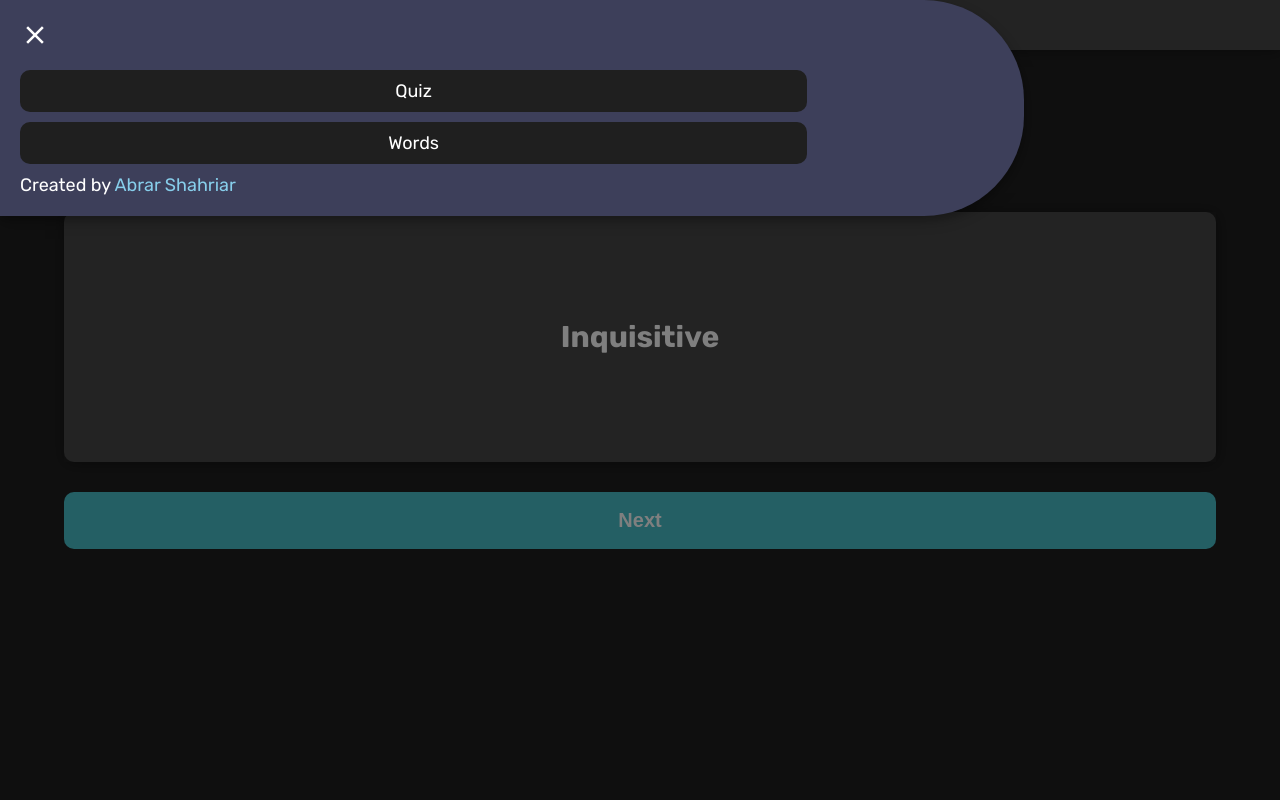
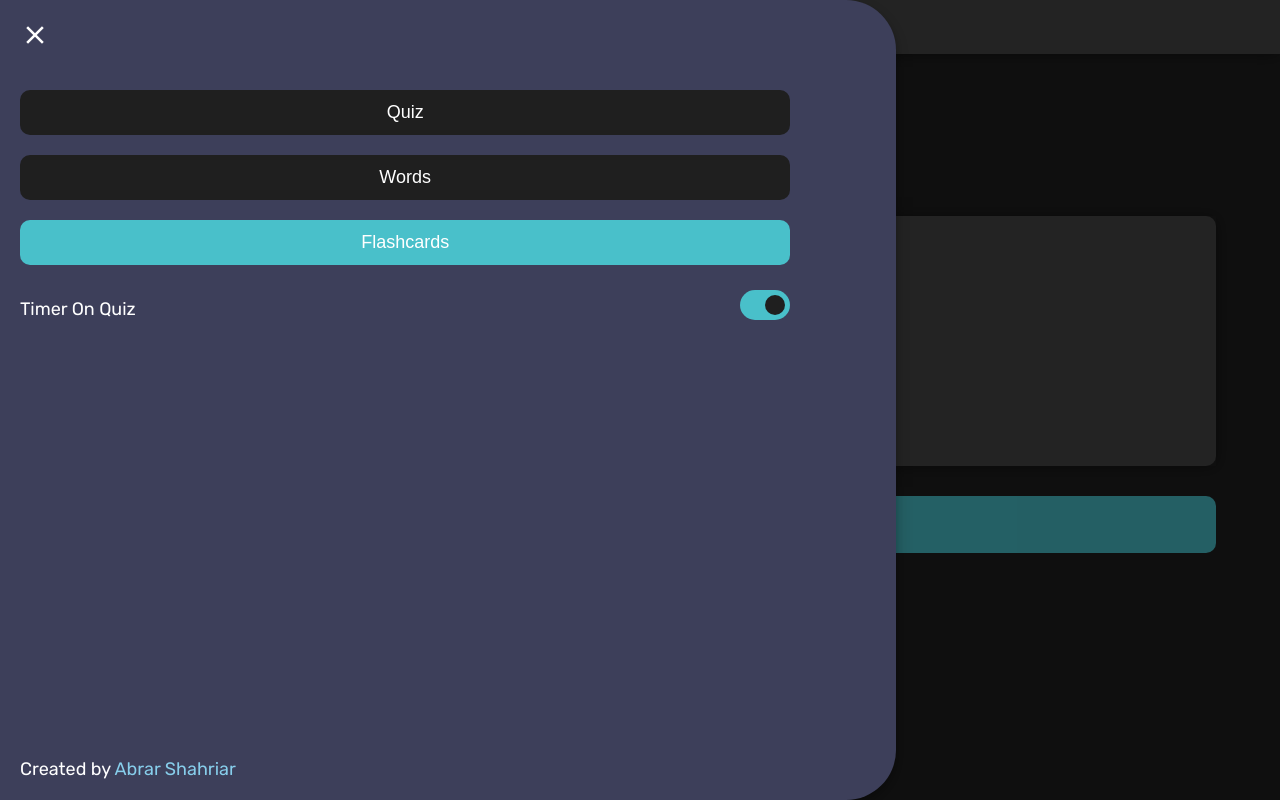
Before and after one commit to AbrarShahriar/English-QED-Syn-Ant, a plain HTML site: page flashcards.html in a window 1280 px wide. Both pictures are taken after a click on the element "dehaze". Drawn offline with Linux system fonts and the light colour scheme.

Commit message:
tweaked ui, added settings, added timer

```diff
--- a/flashcards.html
+++ b/flashcards.html
@@ -55,16 +55,6 @@
       <div class="nav-close">
         <i class="material-icons">close</i>
       </div>
-
-      <div class="nav_option">
-        <a href="index.html">Quiz</a>
-      </div>
-      <div class="nav_option">
-        <a href="words.html?page=1">Words</a>
-      </div>
-
-      <span>Created by <a href="https://abrarshahriar.github.io/">Abrar Shahriar</a></span>
-
     </nav>
   </div>
   <script type="module" src="scripts/flashcards.js"></script>
--- /dev/null
+++ b/scripts/NavBar.js
@@ -0,0 +1,75 @@
+import { select, createEl } from "./util.js"
+import SettingsComp from "./SettingsComp.js"
+
+const links = [
+  {
+    label: "quiz",
+    link: "/index.html",
+    withoutQuery: "/index.html"
+  },
+  {
+    label: "words",
+    link: "/words.html?page=1",
+    withoutQuery: "/words.html"
+  },
+  {
+    label: "flashcards",
+    link: "/flashcards.html",
+    withoutQuery: "/flashcards.html"
+  }
+]
+
+const settingsOptions = [
+  {
+    label: "Timer On Quiz",
+    type: "toggle",
+    defaultValue: true,
+    key: "toq"
+  }
+]
+
+const url = new URL(window.location.href)
+
+
+export default function NavBar(navOptions = links) {
+
+  // Navigation options
+
+  const nav = select('nav')
+
+  navOptions.forEach(option => {
+
+    let btn = createEl("button")
+    btn.classList.add("nav_option")
+    btn.innerText = option.label
+
+    if(url.pathname == option.withoutQuery) {
+      btn.classList.add("selected")
+      btn.disabled = true
+    }
+
+    btn.addEventListener("click", () => {
+      window.location.href = `${url.origin}${option.link}`
+    })
+
+    nav.append(btn)
+  })
+
+  // Settings
+
+  settingsOptions.forEach(setting => {
+    nav.append(SettingsComp({ defaultValue: setting.defaultValue, type: setting.type, label: setting.label  , key: setting.key}))
+  })
+
+  // Created By
+
+  const createdBy = createEl("span")
+  const createdByLink = createEl("a")
+  createdByLink.innerText = "Abrar Shahriar"
+  createdByLink.href = "https://abrarshahriar.github.io/"
+
+  createdBy.innerText = "Created by "
+  createdBy.append(createdByLink)
+
+  nav.append(createdBy)
+}
--- /dev/null
+++ b/scripts/SettingsComp.js
@@ -0,0 +1,56 @@
+import { createEl, Settings } from "./util.js"
+
+export default function SettingsComp({ type, defaultValue = false, label = "", key = "" }) {
+
+  const div = createEl("div")
+  div.classList.add("settings_option")
+
+  const span = createEl("span")
+  span.innerText = label
+
+  switch (type) {
+    case 'toggle':
+      const toggle = createEl("div")
+      toggle.classList.add("toggle")
+
+      const circle = createEl("div")
+      circle.classList.add("circle")
+
+      let isToggled = Settings.getSetting(key) == null ? defaultValue : Settings.getSetting(key)
+
+
+      if(isToggled) {
+        circle.style.transform = "translateX(calc(100%)) translateY(-50%)"
+        circle.classList.add("isToggled")
+        toggle.classList.add("isToggled")
+      }
+
+      toggle.addEventListener("click", () => {
+
+        circle.classList.toggle("isToggled")
+        toggle.classList.toggle("isToggled")
+
+        if(isToggled) {
+          circle.style.transform = "translateX(0%) translateY(-50%)"
+          isToggled = false
+        } else {
+          circle.style.transform = "translateX(calc(100%)) translateY(-50%)"
+          isToggled = true
+        }
+
+        Settings.setSetting(key, isToggled)
+
+      })
+
+      toggle.append(circle)
+
+      div.append(span)
+      div.append(toggle)
+      break;
+
+    default:
+      return
+  }
+
+  return div
+}
--- a/scripts/common.js
+++ b/scripts/common.js
@@ -1,5 +1,5 @@
 import { select } from "./util.js"
-
+import NavBar from "./NavBar.js"
 /*
  * Navigation Bar
  */
@@ -7,7 +7,6 @@ const backdrop = select(".backdrop")
 const nav = select("nav")
 const navOpen = select(".nav-open")
 const navClose = select(".nav-close")
-
 
 window.onclick = event => {
   if (event.target == backdrop) {
@@ -24,5 +23,7 @@ navOpen.addEventListener("click", e => {
 navClose.addEventListener("click", e => {
   e.preventDefault()
   backdrop.style.display = "none";
+})
 
-})
+// Nav Options
+NavBar()
--- a/scripts/util.js
+++ b/scripts/util.js
@@ -74,3 +74,32 @@ export const increaseGotRight = () => {
 export const calculateAccuracy = (questionCount) => {
     select(".accuracy").innerText = `${Math.round((getGotRight()/questionCount) * 100)}%`
 }
+export const handleLoader = action => {
+  switch (action) {
+    case 'show':
+      select(".loader_container").style.display = "block"
+      break;
+
+    case 'hide':
+      select(".loader_container").style.display = "none"
+      break
+
+    default:
+      return
+  }
+}
+export const Settings = {
+  setSetting: (key, value) => {
+    localStorage.setItem(key, value)
+  },
+  getSetting: (key) => {
+    let val = localStorage.getItem(key)
+    if(val == "true") {
+      return true
+    } else if (val == "false") {
+      return false
+    }
+    return val
+  },
+  resetSetting: () => localStorage.clear()
+}
--- a/styles/common.css
+++ b/styles/common.css
@@ -15,6 +15,8 @@
   --light-blue: skyblue;
   --dark-blue: #49C0CA;
   --nav-blue: #3D3F5A;
+  --loader-1: skyblue;
+  --loader-2: blue;
 }
 
 *, *::before, *::after {
@@ -42,7 +44,7 @@ header {
   color: var(--white);
   background: var(--dark-gray);
   font-size: 16px;
-  padding: 10px 20px;
+  padding: 12px 20px;
   place-items: center;
 
   box-shadow: 1px 1px 15px -2px rgba(0, 0, 0, 0.5);
@@ -64,11 +66,15 @@ header {
 
 nav {
   position: relative;
-  width: 80%;
+  width: 70%;
+  height: 100vh;
   padding: 20px;
-  border-top-right-radius: 100px;
-  border-bottom-right-radius: 100px;
+  border-top-right-radius: 50px;
+  border-bottom-right-radius: 50px;
   font-size: 18px;
+  display: flex;
+  flex-direction: column;
+  gap: 20px;
 
   background: var(--nav-blue);
   box-shadow: 0 4px 8px 0 rgba(0,0,0,0.2),0 6px 20px 0 rgba(0,0,0,0.19);
@@ -91,22 +97,68 @@ nav {
 
 .nav_option {
   background: var(--black);
-  padding: 10px 20px;
-  width: 80%;
+  color: var(--white);
+
+  padding: 12px 20px;
+  width: 90%;
+  font-size: 18px;
+  font-weight: 400;
+
+  border: none;
   border-radius: 10px;
+
   text-align: center;
-  margin: 10px 0px;
+  text-transform: capitalize;
 }
 
-.nav_option a {
-  text-decoration: none;
-  color: var(--white);
+.nav_option.selected {
+  background: var(--dark-blue);
+}
+
+nav span {
+  margin-top: auto;
 }
 
 nav span a {
   text-decoration: none;
   color: var(--light-blue);
 }
+
+nav .settings_option {
+  width: 90%;
+  padding: 5px 0;
+  display: flex;
+  align-items: center;
+  justify-content: space-between;
+}
+
+nav .settings_option .toggle {
+  width: 50px;
+  height: 30px;
+  position: relative;
+  background: var(--black);
+  border-radius: 20px;
+  transition: all 200ms ease;
+}
+nav .settings_option .toggle.isToggled {
+  background: var(--dark-blue);
+}
+
+nav .settings_option .toggle .circle {
+  position: absolute;
+  top: 50%;
+  left: 5px;
+  width: 20px;
+  height: 20px;
+  background: var(--dark-blue);
+  border-radius: 100%;
+  transform: translateX(0%) translateY(-50%);
+  transition: all 100ms ease-in-out
+}
+nav .settings_option .toggle .circle.isToggled {
+  background: var(--black);
+}
+
 
 @keyframes animatetop {
   from {
@@ -118,3 +170,26 @@ nav span a {
     opacity: 1
   }
 }
+
+.loader_container {
+  width: 100%;
+  height: 200px;
+  display: flex;
+  align-items: center;
+  justify-content: center;
+}
+
+.loader {
+  width: 50px;
+  aspect-ratio: 1;
+  border-radius: 50%;
+  background:
+    radial-gradient(farthest-side,var(--light-blue) 94%,#0000) top/8px 8px no-repeat,
+    conic-gradient(#0000 30%, var(--light-blue));
+  -webkit-mask: radial-gradient(farthest-side,#0000 calc(100% - 8px),#000 0);
+  animation: l13 1s infinite linear;
+}
+
+@keyframes l13{
+  100%{transform: rotate(1turn)}
+}
--- a/styles/style.css
+++ b/styles/style.css
@@ -13,6 +13,7 @@
   --light-blue: skyblue;
   --dark-blue: #49C0CA;
   --nav-blue: #3D3F5A;
+  --yellow: #DADB29;
 }
 
 
@@ -33,6 +34,23 @@ hr {
   background: var(--dark-green);
   padding: 5px 10px;
   border-radius: 10px;
+}
+
+.timer {
+  width: 100%;
+  height: 5px;
+  overflow: hidden;
+  background: linear-gradient(90deg, var(--dark-green), 40%, var(--yellow), var(--dark-red));
+  position: relative;
+}
+.timer_cover {
+  height: 5px;
+  width: 100%;
+  background: var(--black);
+  position: absolute;
+  top: 0;
+  right: 0;
+  transform: translateX(0%);
 }
 
 .question {
```
Also changed, not shown: index.html (+11 -9 lines), scripts/QuizOptions.js (+7 -3 lines), scripts/main.js (+23 -4 lines), scripts/words.js (+12 -5 lines), words.html (+4 -10 lines).
